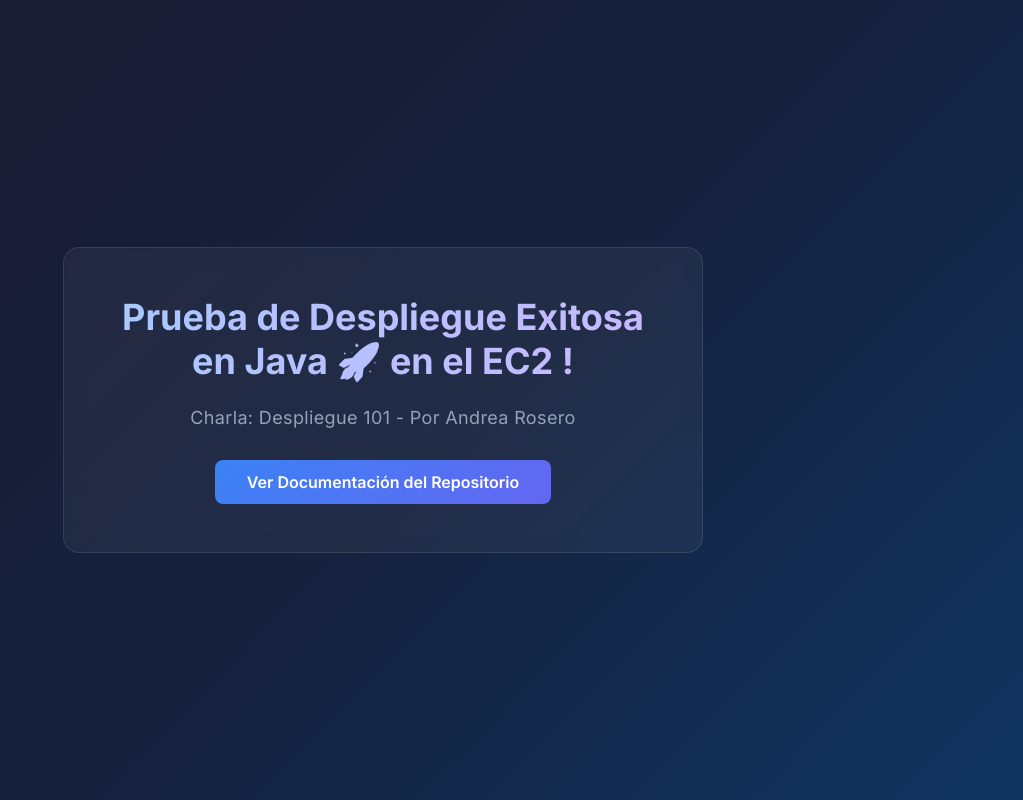
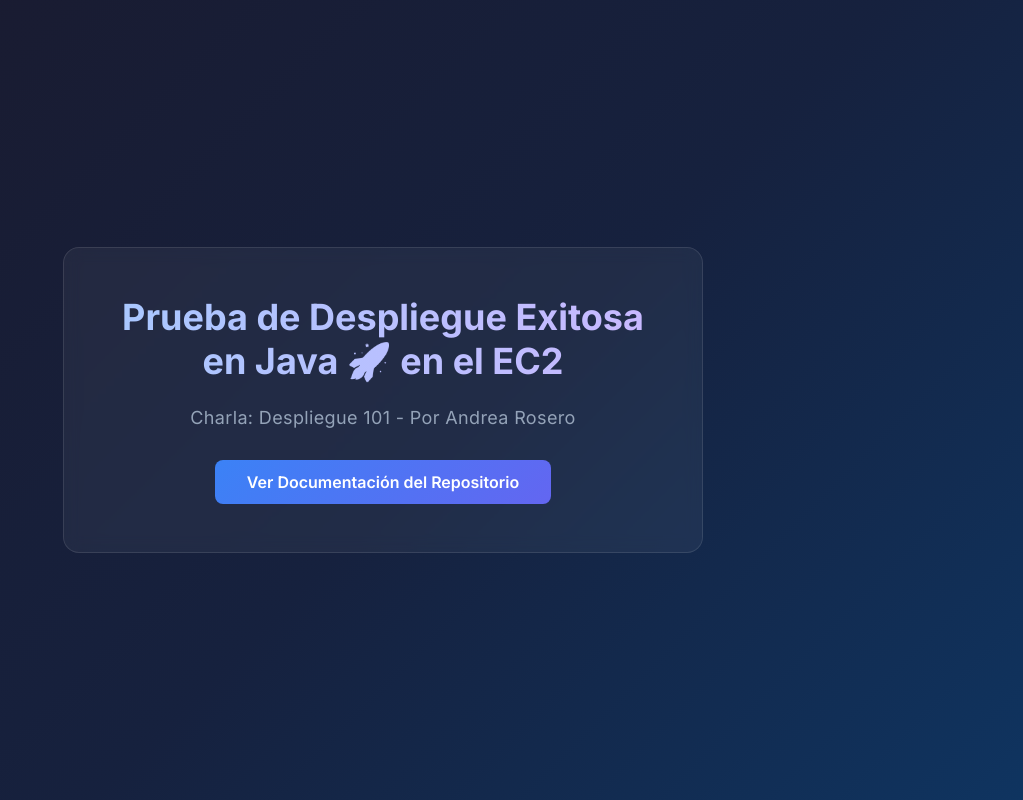
Before and after one commit to andreaendigital/aws-despliegue101, a plain HTML site: page 01-traditional-flow/java-app/src/main/resources/static/index.html in a window 1280 px wide. Shown: the whole page, without its empty margins (257-1280 px from the left). Drawn offline with Linux system fonts and the light colour scheme.

Commit message:
cambio en index

```diff
--- a/01-traditional-flow/java-app/src/main/resources/static/index.html
+++ b/01-traditional-flow/java-app/src/main/resources/static/index.html
@@ -8,7 +8,7 @@
 </head>
 <body>
   <main class="container">
-    <h1>Prueba de Despliegue Exitosa en Java 🚀 en el EC2 !</h1>
+    <h1>Prueba de Despliegue Exitosa en Java 🚀 en el EC2</h1>
     <h2>Charla: Despliegue 101 - Por Andrea Rosero</h2>
     <a
       class="btn"
```
Also changed, not shown: 01-traditional-flow/java-app/target/classes/static/index.html (+1 -1 lines).
